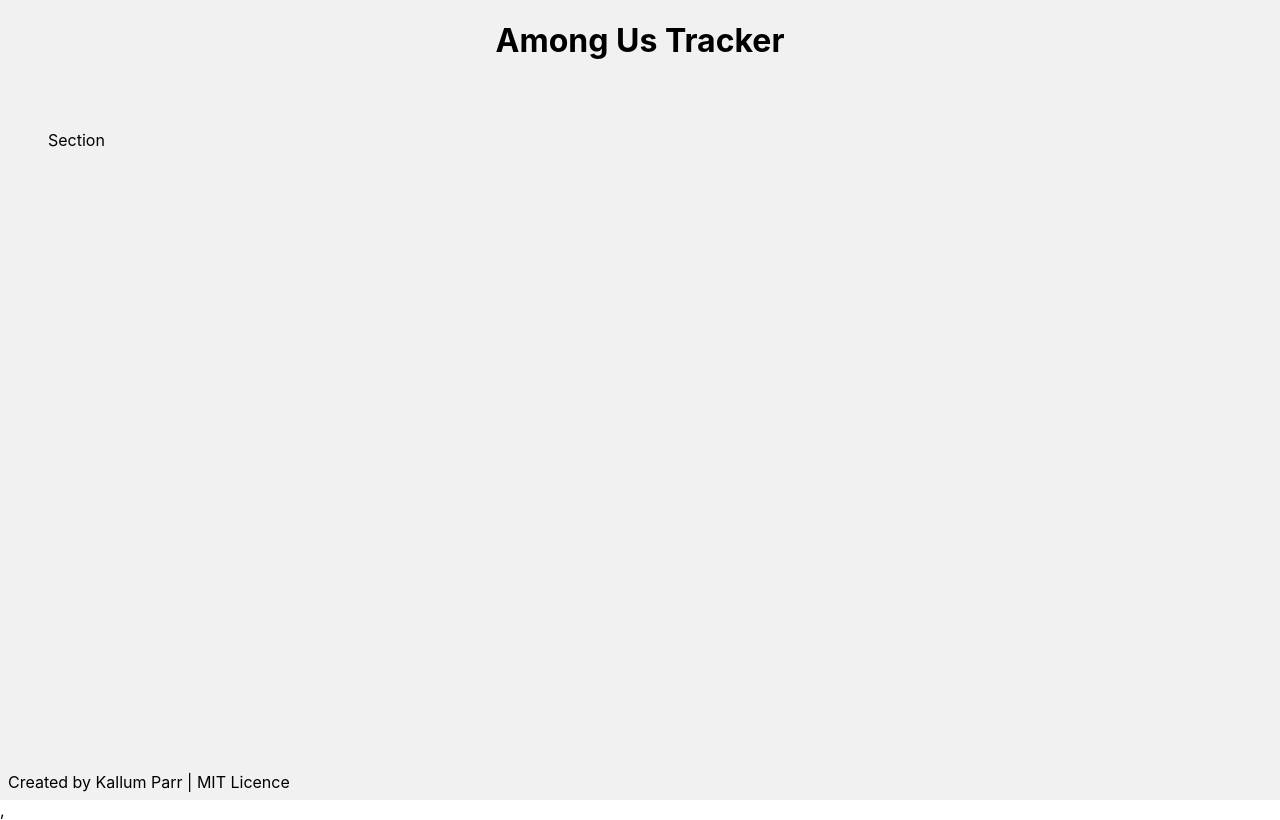
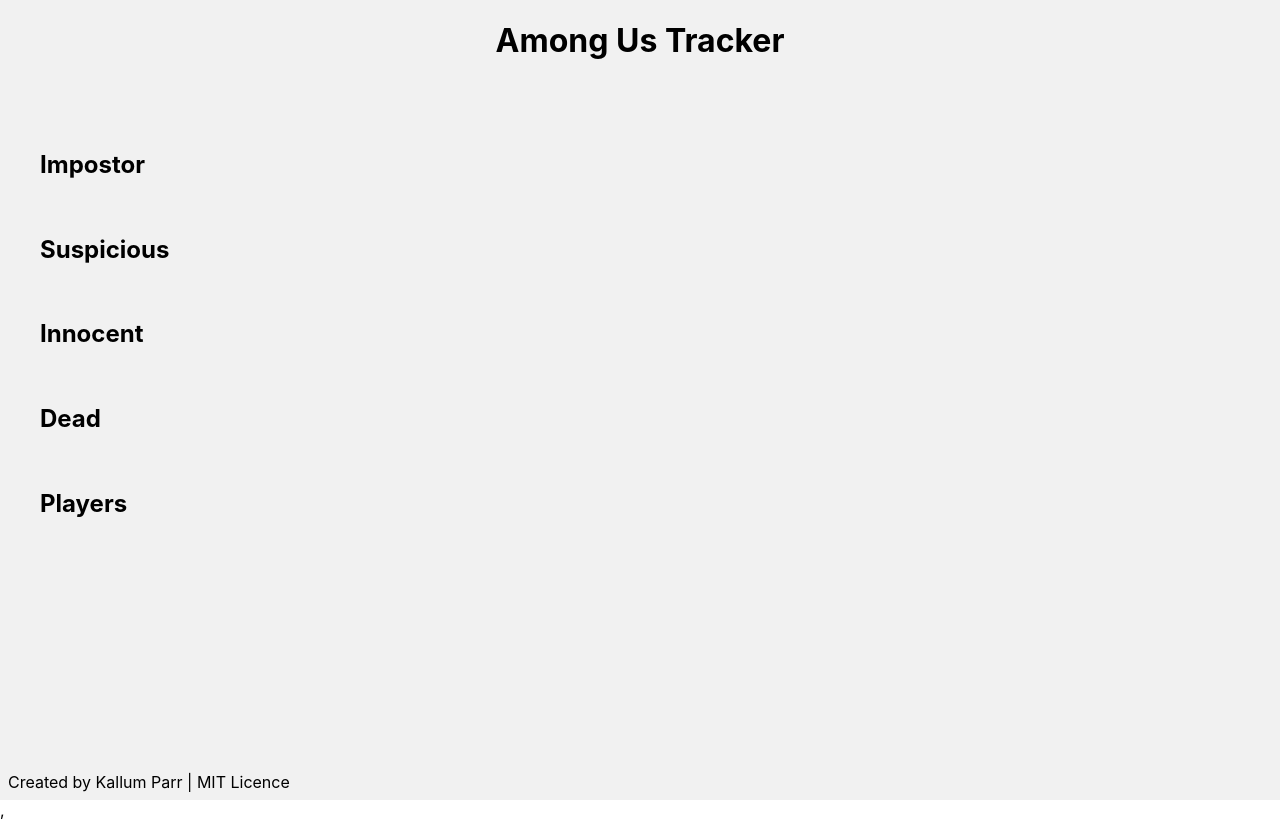
Before and after one commit to Kazumz/Among-Us-Tracker, a React (Create React App) app: page / in a window 1280 px wide. Built offline with nearby package versions, Linux system fonts and the light colour scheme.

Commit message:
Introduce specific sections

```diff
--- /dev/null
+++ b/src/components/Dead.tsx
@@ -0,0 +1,16 @@
+import React from 'react';
+import i18next from 'i18next';
+
+import Section from './Section';
+
+const Dead: React.FC = () => {
+    return (
+        <div className="dead">
+            <Section
+                title={i18next.t('dead.title')}
+            />
+        </div>
+    );
+}
+
+export default Dead;
--- /dev/null
+++ b/src/components/Impostor.tsx
@@ -0,0 +1,16 @@
+import React from 'react';
+import i18next from 'i18next';
+
+import Section from './Section';
+
+const Impostor: React.FC = () => {
+    return (
+        <div className="impostor">
+            <Section
+                title={i18next.t('impostor.title')}
+            />
+        </div>
+    );
+}
+
+export default Impostor;
--- /dev/null
+++ b/src/components/Innocent.tsx
@@ -0,0 +1,16 @@
+import React from 'react';
+import i18next from 'i18next';
+
+import Section from './Section';
+
+const Innocent: React.FC = () => {
+    return (
+        <div className="innocent">
+            <Section
+                title={i18next.t('innocent.title')}
+            />
+        </div>
+    );
+}
+
+export default Innocent;
--- /dev/null
+++ b/src/components/Players.tsx
@@ -0,0 +1,16 @@
+import React from 'react';
+import i18next from 'i18next';
+
+import Section from './Section';
+
+const Players: React.FC = () => {
+    return (
+        <div className="players">
+            <Section
+                title={i18next.t('players.title')}
+            />
+        </div>
+    );
+}
+
+export default Players;
--- a/src/components/Section.tsx
+++ b/src/components/Section.tsx
@@ -1,9 +1,15 @@
 import React from 'react';
 
-const Section: React.FC = () => {
+interface ISectionProps {
+    title: string;
+}
+
+const Section: React.FC<ISectionProps> = ({
+    title
+}) => {
   return (
     <div className="section">
-        Section
+        <h2>{title}</h2>
     </div>
   );
 }
--- /dev/null
+++ b/src/components/Suspicious.tsx
@@ -0,0 +1,16 @@
+import React from 'react';
+import i18next from 'i18next';
+
+import Section from './Section';
+
+const Suspicious: React.FC = () => {
+    return (
+        <div className="suspicious">
+            <Section
+                title={i18next.t('suspicious.title')}
+            />
+        </div>
+    );
+}
+
+export default Suspicious;
--- a/src/internationalisation/language/en.ts
+++ b/src/internationalisation/language/en.ts
@@ -4,5 +4,20 @@
     },
     "footer": {
         "createdBy": "Created by Kallum Parr | MIT Licence"
+    },
+    "dead": {
+        "title": "Dead"
+    },
+    "impostor": {
+        "title": "Impostor"
+    },
+    "innocent": {
+        "title": "Innocent"
+    },
+    "players": {
+        "title": "Players"
+    },
+    "suspicious": {
+        "title": "Suspicious"
     }
 }
--- a/src/styles/Main.scss
+++ b/src/styles/Main.scss
@@ -2,3 +2,4 @@
 @import 'brushes';
 @import 'variables';
 @import 'App';
+@import 'Section';
--- a/src/styles/_App.scss
+++ b/src/styles/_App.scss
@@ -12,7 +12,7 @@
   }
 
   & > .app__body {
-    padding: 3rem;
+    padding: 2.5rem;
   }
 
   & > .app__footer {
--- /dev/null
+++ b/src/styles/_Section.scss
@@ -0,0 +1,4 @@
+.section {
+    padding-top: 0.5rem;
+    padding-bottom: 0.5rem;
+}
--- a/src/views/App.tsx
+++ b/src/views/App.tsx
@@ -3,7 +3,11 @@
 
 import '../styles/Main.scss';
 
-import Section from '../components/Section';
+import Innocent from '../components/Innocent';
+import Suspicious from '../components/Suspicious';
+import Impostor from '../components/Impostor';
+import Dead from '../components/Dead';
+import Players from '../components/Players';
 
 const App: React.FC = () => {
   return (
@@ -13,7 +17,15 @@
       </header>
 
       <main className="app__body">
-        <Section />
+        <Impostor />
+
+        <Suspicious />
+
+        <Innocent />
+
+        <Dead />
+
+        <Players />
       </main>
 
       <footer className="app__footer">
```
